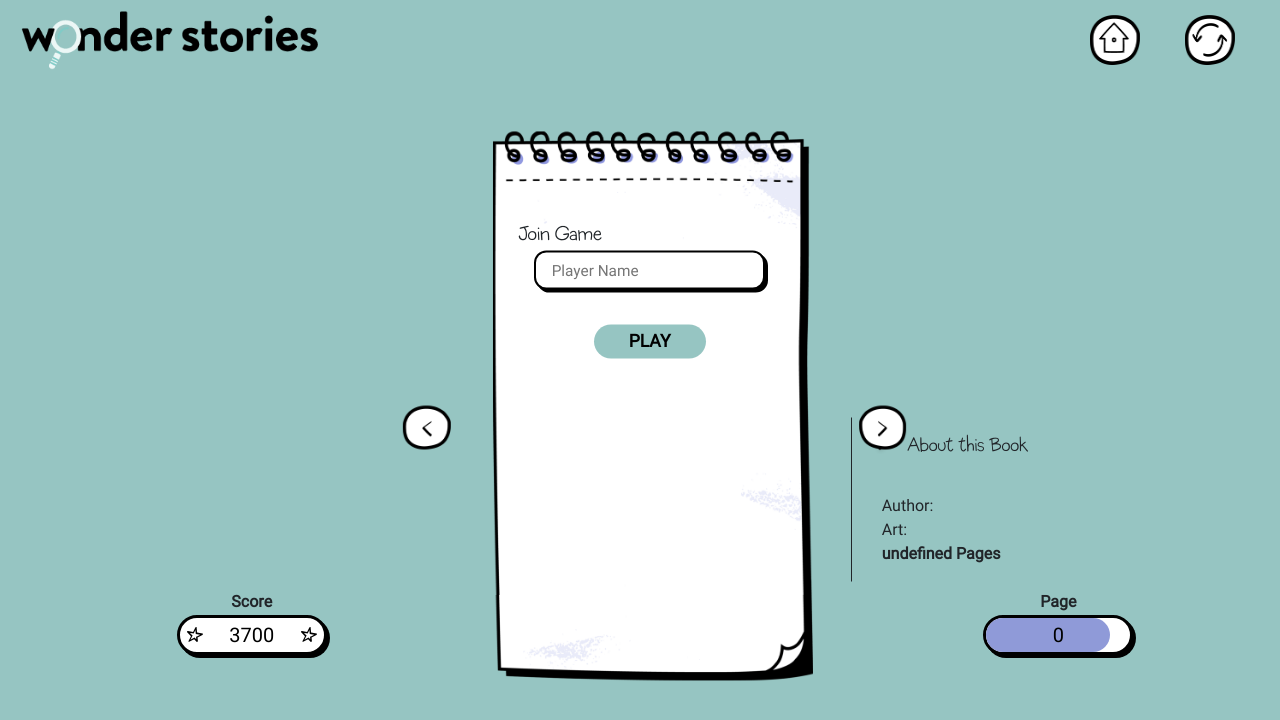
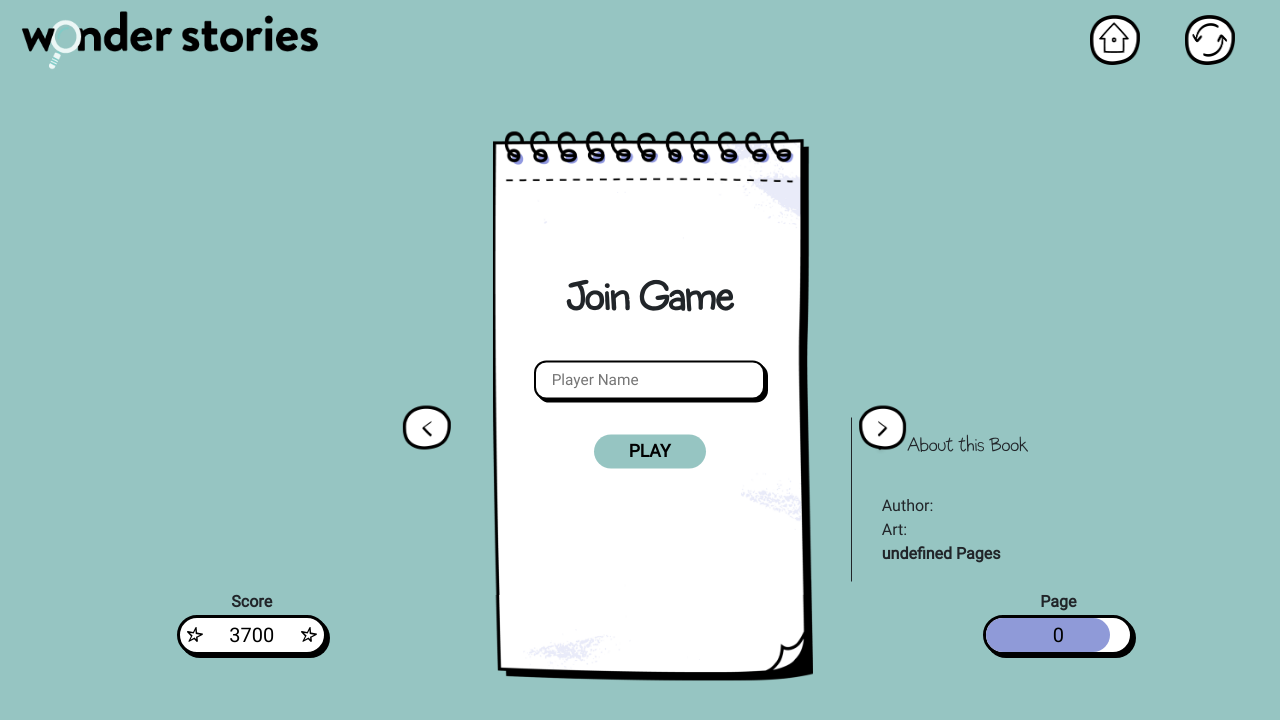
Before and after one commit to mathandlove/Wonder.io, a Vue app: page /join in a window 1280 px wide. Shown: the top 720 px of the page. Built offline with nearby package versions, Linux system fonts and the light colour scheme; the HTML template or start-up script is replaced by a standard one.

Commit message:
Update NotebookPage.vue

```diff
--- a/src/components/booklayout/NotebookPage.vue
+++ b/src/components/booklayout/NotebookPage.vue
@@ -199,12 +199,19 @@ export default {
   font-family: "CoopForged";
 }
 
-h1 {
+.h1c {
   text-align: center;
   font-size: 2em;
   padding-top: 1em;
+  font-weight: 700;
+  margin-bottom: 1em;
+  margin-top: 0.5em;
 }
 
+.LargeBodyText {
+  font-size: 1.6em;
+  line-height: 1.3;
+}
 input {
   margin-top: 1em;
   background-color: red;
```
